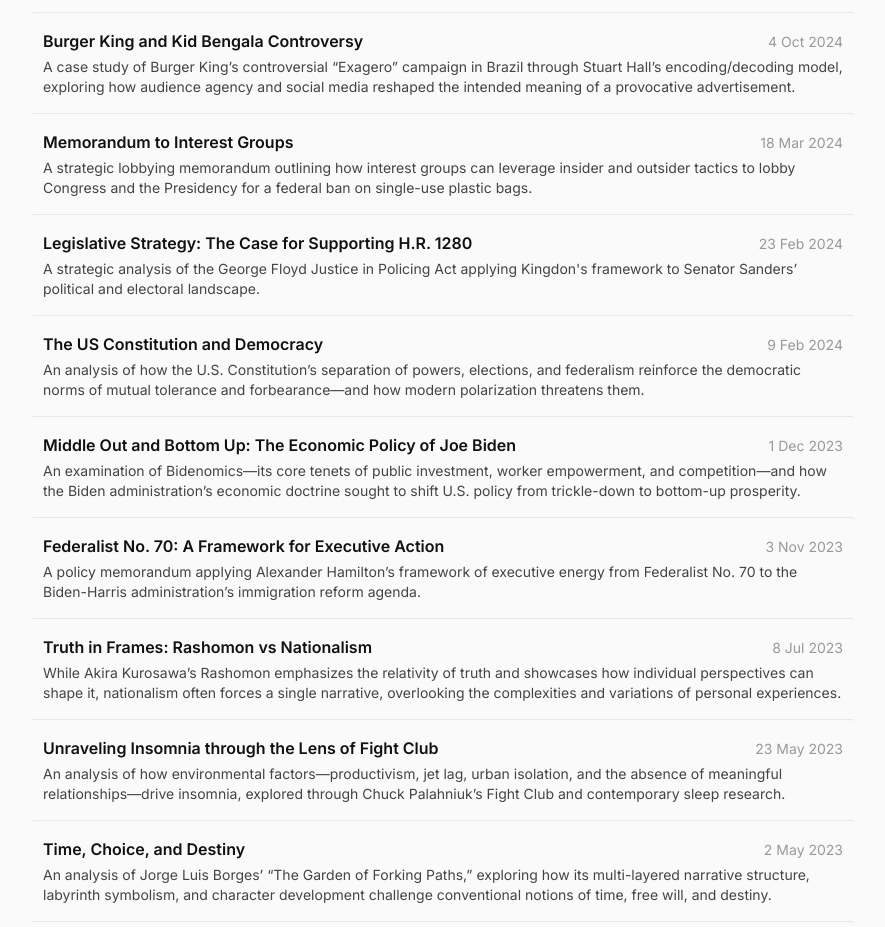
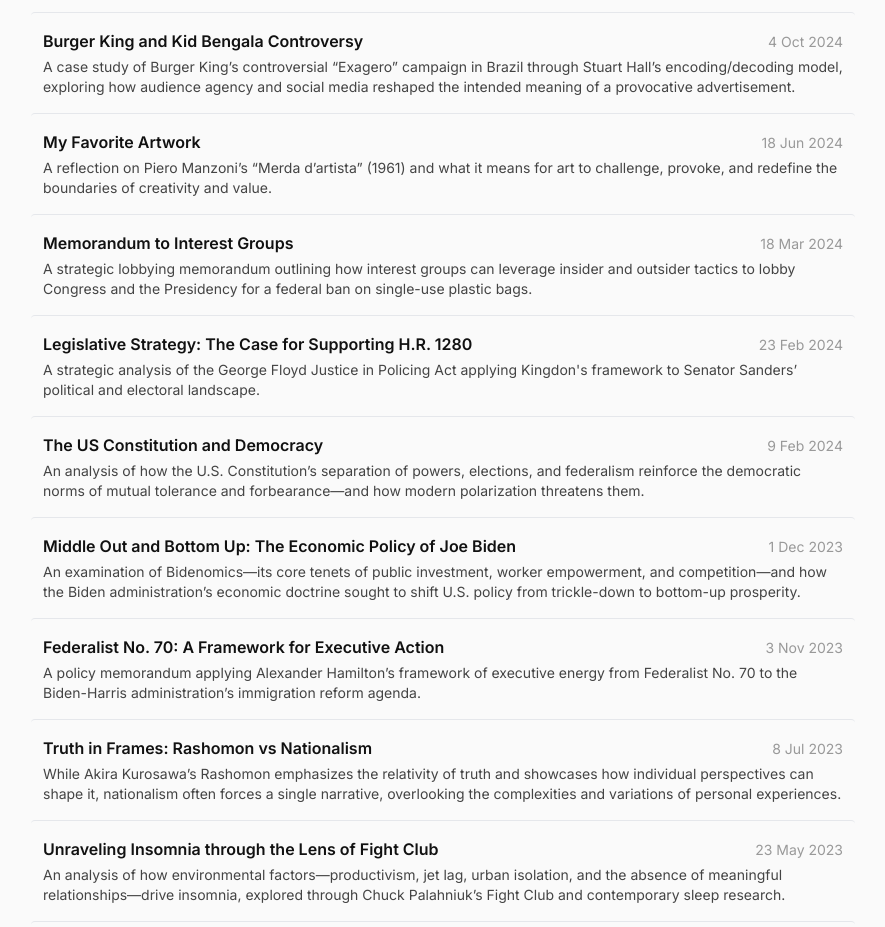
Before and after one commit to LuizFelipeBarbosa/portfolio-website, a Next.js app: page /research in a window 1280 px wide. Shown: the part 780-1707 px from the top of the page, without its empty margins (197-1082 px from the left). Built offline with nearby package versions, Linux system fonts and the light colour scheme.

Commit message:
article: My Favorite Artwork — Merda d'artista, Piero Manzoni, June 2024

```diff
--- a/data/articles/index.js
+++ b/data/articles/index.js
@@ -13,10 +13,12 @@ import fightclub from "./insomnia-through-the-lens-of-fight-club"
 import stablecoin from "./stablecoin-infrastructure-landscape"
 import figmaAI from "./can-ai-replace-designers"
 import longshot from "./longshot-bias-prediction-markets"
+import merda from "./my-favorite-artwork"
 
 export const articles = [
   longshot,
   figmaAI,
+  merda,
   mamdani,
   burgerKing,
   memorandum,
--- /dev/null
+++ b/data/articles/my-favorite-artwork.js
@@ -0,0 +1,32 @@
+const article = {
+  slug: "my-favorite-artwork",
+  title: "My Favorite Artwork",
+  author: "Luiz Felipe Barbosa",
+  date: "2024-06-18",
+  summary:
+    "A reflection on Piero Manzoni\u2019s \u201cMerda d\u2019artista\u201d (1961) and what it means for art to challenge, provoke, and redefine the boundaries of creativity and value.",
+  sections: [
+    {
+      paragraphs: [
+        "Throughout my entire life, I have always been surrounded by art. From paintings to weird objects, I have always been hooked by the complex political nature of artworks. As a kid, I used to go to many art exhibitions with my family, and most of the time, they were boring. However, occasionally, I would see some amazing pieces that completely alter how I view the world. Now in college, I have decided to stick to my roots. Whenever I travel and visit art exhibitions, I collect artist posters filling my corner of the dorm room with prints of conceptual artworks. Nonetheless, the works that have most stuck with me are those that make people question the very definition of art and what counts as art.",
+      ],
+    },
+    {
+      heading: "Artist\u2019s Shit",
+      paragraphs: [
+        "Created in 1961, \u201cMerda d\u2019artista,\u201d translated into English as \u201cArtist\u2019s Shit,\u201d is significant to me as the can has sat in my living room for as long as I can remember. Created by Italian artist Piero Manzoni, the work consists of an edition of 90 small steel cans filled with his own preserved feces, each signed and numbered. The work is meant to explore art production and human production, questioning the commodification of art and the artist\u2019s role in society. To me, \u201cMerda d\u2019artista\u201d is a perfect example of an artwork that provokes the audience, subverting their inherent definition of art. The piece clearly challenges societal conceptions of beauty, creativity, and value. This very thought-provoking nature of the piece has left a long-lasting impression on me and countless others I\u2019ve told about the piece\u2019s existence.",
+      ],
+      image: "/articles/merda-dartista/merda-dartista.jpg",
+      imageCaption: "Artist\u2019s Shit (Italian: \u201cMerda d\u2019artista\u201d) made in 1961. Piero Manzoni.",
+      paragraphsAfterImage: [
+        "Beyond its ability to challenge our perception of art and beauty, what truly fascinates me about the work is its simplicity; it does not take skill to create the \u201cMerda d\u2019artista.\u201d Instead, it takes courage and a creative genius to break from the norms and make art out of something as intimate as one\u2019s feces. The intimate nature of the work forges a bond between the artist and collector, where Manzoni\u2019s essence will forever be associated with the work. It criticizes a society lacking human connection and a consumer world that spotlights material goods and ignores the people behind their creations. It is commonplace for an art collector to have little to no direct contact with the artist. In this case, where the artist shares his intimacy, the work bridges this gap connecting the art consumer and art producer.",
+        "One of the primary criticisms of \u201cMerda d\u2019artista\u201d is that it is a one-note joke that relies on shock value rather than substance. While this surface-level interpretation might be true for some, it neglects a deeper, more substantial interpretation of the purpose of \u201cMerda d\u2019artista\u201d rather than just limiting it to a shocking joke. Moreover, the sealed, mysterious nature of the steel can has sparked numerous rumors that the can does not contain feces. Manzoni\u2019s potent commentary has the audience questioning the very essence of what is valued in society. His ingenious, mysterious, playful, childlike creativity has created a magic aura behind the work that will forever be lost if the can is ever opened.",
+        "The seemingly shock-value-driven artwork \u201cMerda d\u2019artista\u201d is an impactful testament to the very essence of art that has guided me throughout my life \u2014 its power to challenge, question, and redefine. While physically simple and seemingly crude, this provocative piece holds a complex narrative that explores the realms of societal values, the artist-consumer relationship, and the commodification of art. It\u2019s a bold embodiment of the principle that art, at its core, is not merely about aesthetically pleasing creations but is also a vehicle for expressing thoughts and ideas that may be uncomfortable yet thought-provoking.",
+      ],
+    },
+  ],
+  footnotes: [],
+  citations: [],
+}
+
+export default article
```
Also changed, not shown: public/articles/merda-dartista/merda-dartista.jpg (added), 1 other file (tests, documents, lock files or other folders).
